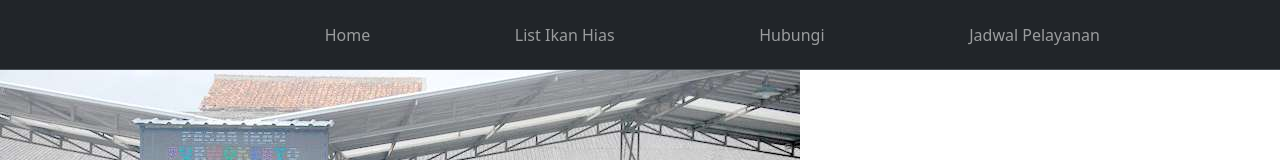
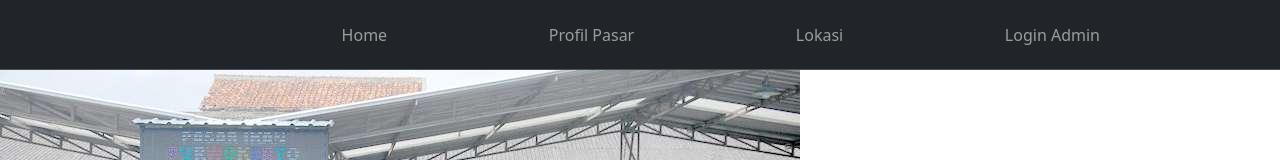
Before and after one commit to egyok/pasarminarestu-purwanegara, a plain HTML site: page index.html in a window 1280 px wide. Shown: the top 160 px of the page. Drawn offline with nearby package versions, Linux system fonts and the light colour scheme; files that its build step writes are made by us from their sources; a script that the page names is missing; files whose address does not match are found by name.

Commit message:
Update index.html

```diff
--- a/index.html
+++ b/index.html
@@ -246,9 +246,9 @@
             <li class="nav-item"><a class="nav-link" href="#">
               </a></li>
             <li class="nav-item"><a class="nav-link" href="#">Home</a></li>
-            <li class="nav-item"><a class="nav-link" href="#ikanhias">List Ikan Hias</a></li>
-            <li class="nav-item"><a class="nav-link" href="#sosialmedia">Hubungi</a></li>
-            <li class="nav-item"><a class="nav-link" href="#pelayanan">Jadwal Pelayanan</a></li>
+            <li class="nav-item"><a class="nav-link" href="Sejarah.html">Profil Pasar</a></li>
+            <li class="nav-item"><a class="nav-link" href="https://maps.app.goo.gl/ERqtssPSnDTZKJPY6">Lokasi</a></li>
+            <li class="nav-item"><a class="nav-link" href="https://sites.google.com/view/mas-egi/login?pli=1">Login Admin</a></li>
             </a></li>
           </ul>
         </div>
```
